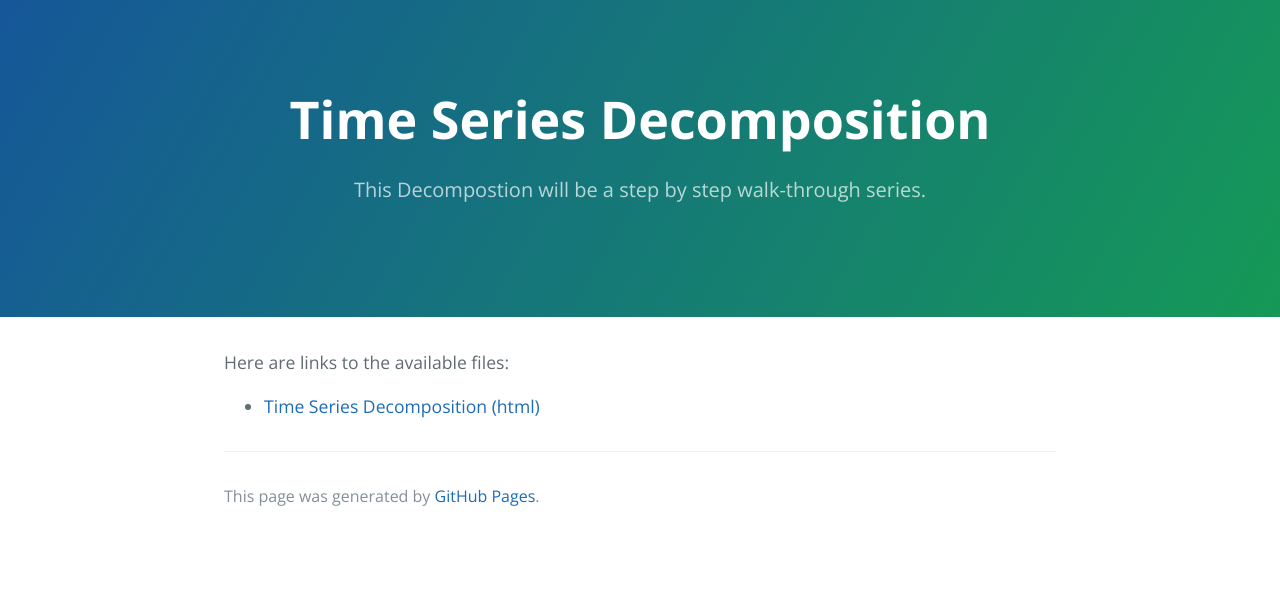
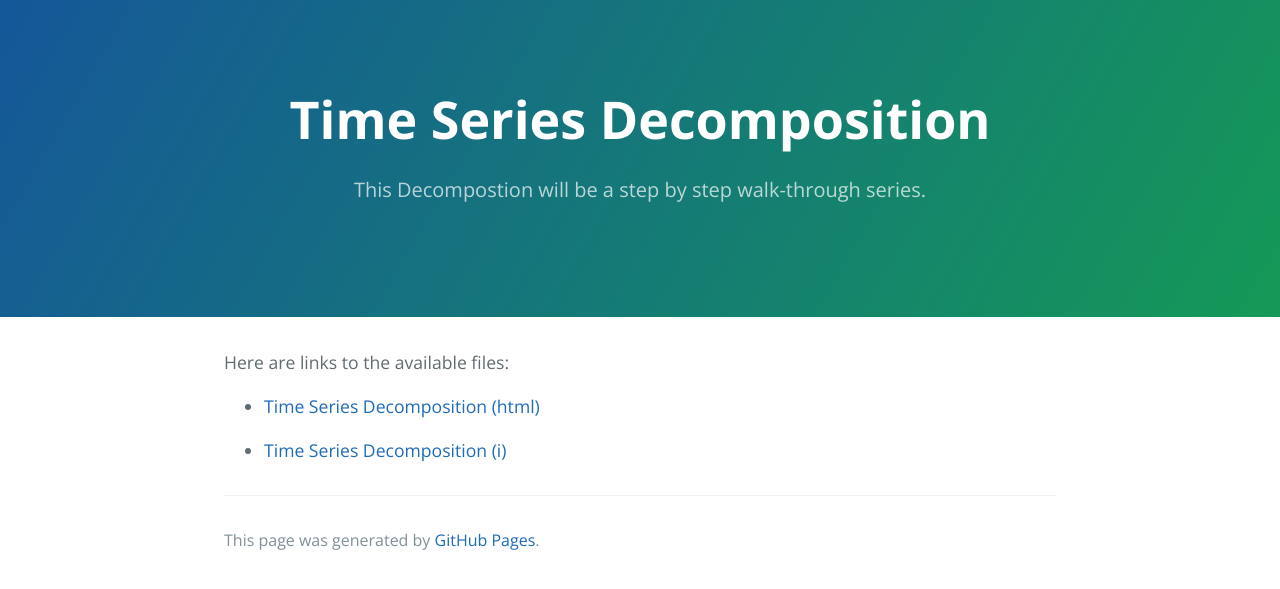
Before and after one commit to AGeorge01/AGeorge01.github.io, a Jekyll site: the page built from Timeseries/index.md, in a window 1280 px wide. Shown: the top 589 px of the page. Built offline with Jekyll 4.4.1, drawn with Linux system fonts in a browser that asks for light colours; our own code applies the rules of GitHub Pages for plain Markdown files.

Commit message:
Update index.md

```diff
--- a/Timeseries/index.md
+++ b/Timeseries/index.md
@@ -5,3 +5,5 @@ description: This Decompostion will be a step by step walk-through series.
 Here are links to the available files:
 
 - [Time Series Decomposition (html)](TimeSeriesDecomposition.html)
+
+- [Time Series Decomposition (i)](TimeSeriesDecomposition.i)
```
